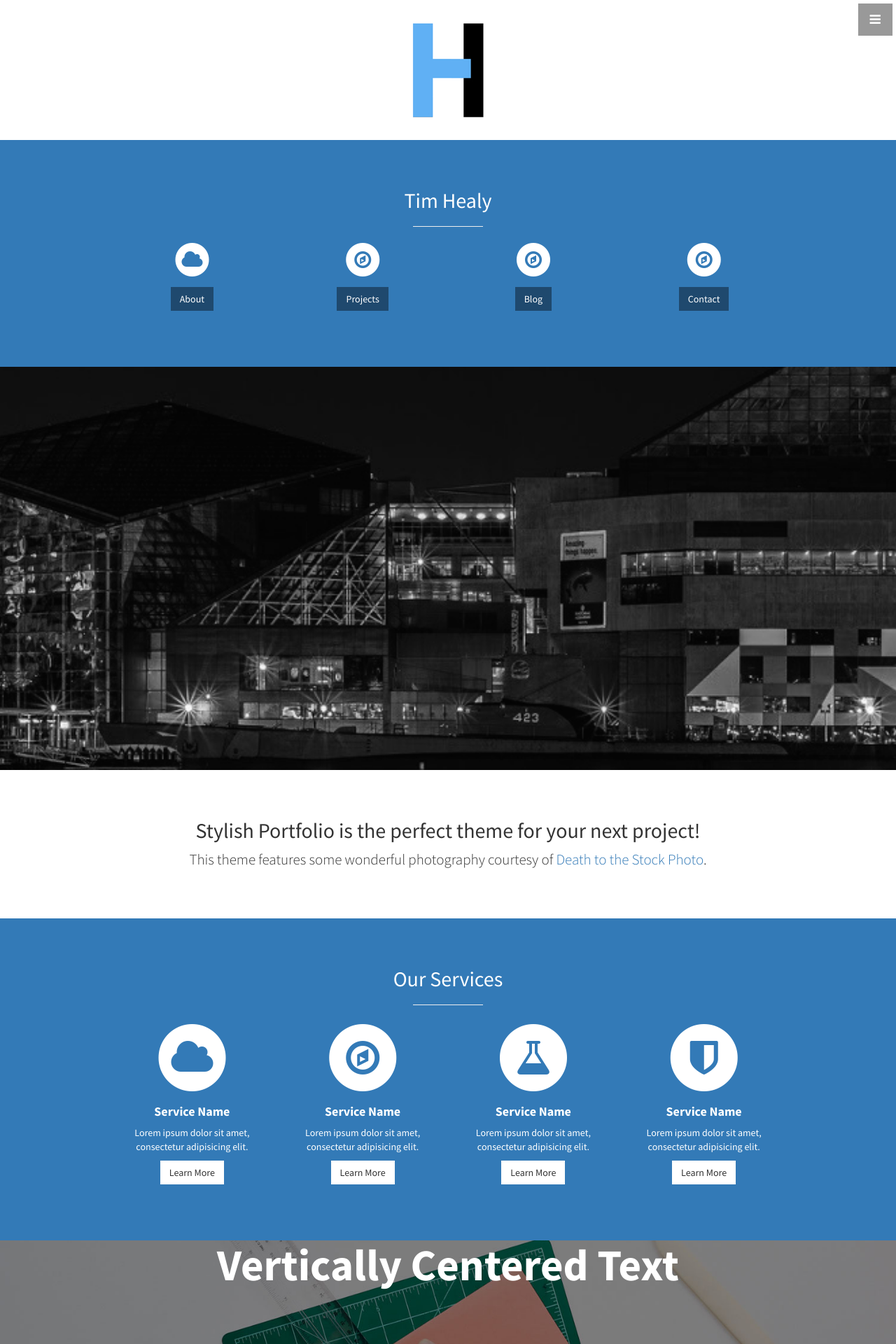
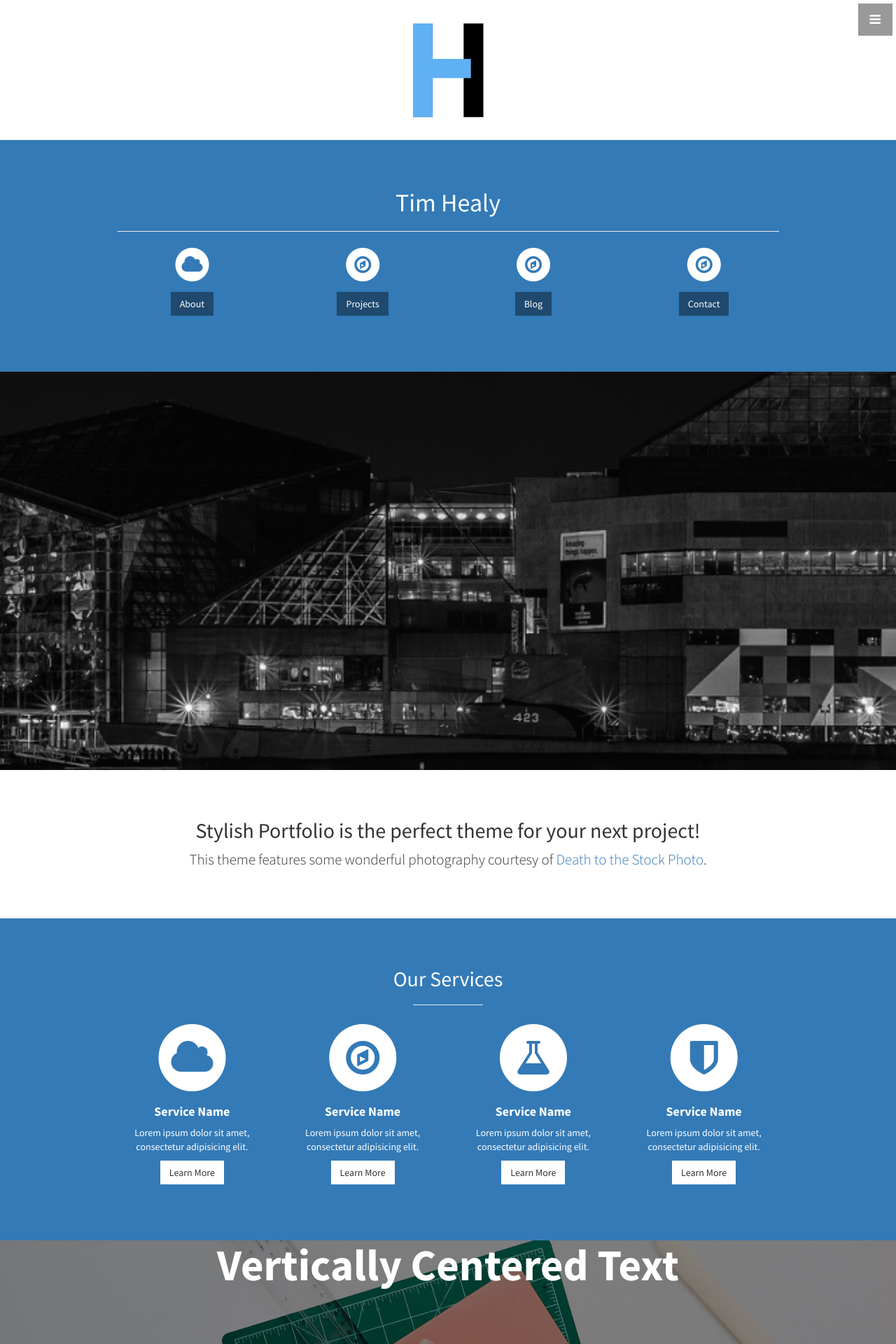
Before and after one commit to healyt22/healyt22.github.io, a Jekyll site: the page built from index.html, in a window 1280 px wide. Shown: the top 1920 px of the page at 70% size. Built offline with Jekyll 4.4.1, drawn with Linux system fonts in a browser that asks for light colours.

Commit message:
messin with stuff

```diff
--- a/_includes/header.html
+++ b/_includes/header.html
@@ -7,8 +7,8 @@
     <div class="container">
       <div class="row text-center">
         <div class="col-lg-10 col-lg-offset-1">
-          <h2>Tim Healy</h2>
-          <hr class="small">
+          <h1>Tim Healy</h1>
+          <hr class="large">
           <div class="row">
             <div class="col-md-3 col-sm-6">
               <div class="service-item">
```
